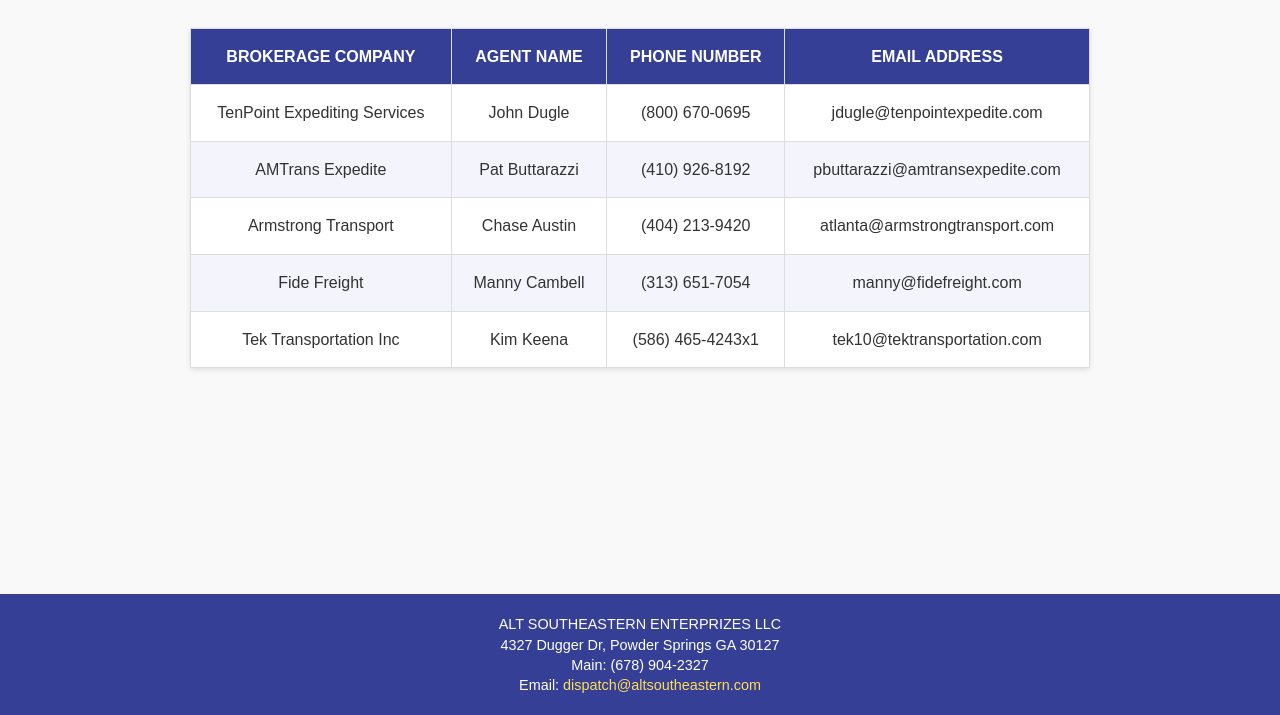
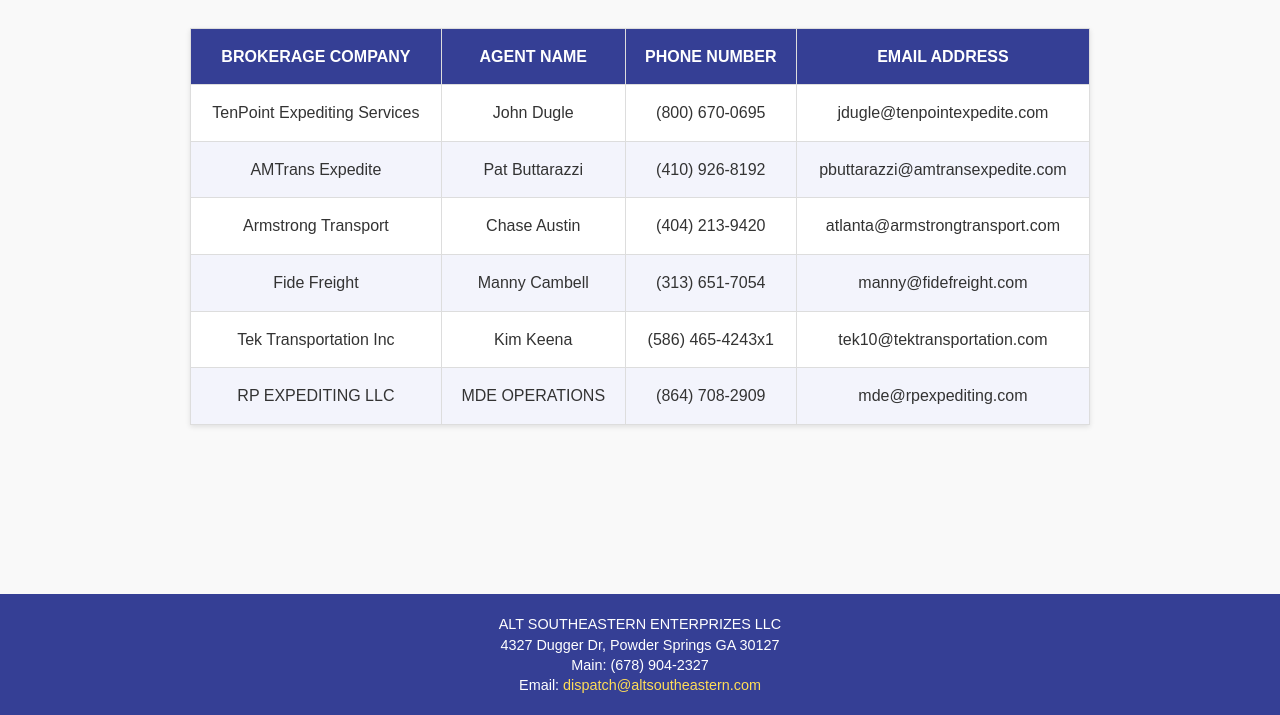
Before and after one commit to AlexT-ALT/References-list, a plain HTML site: page index.html in a window 1280 px wide. Shown: the part 85-800 px from the top of the page. Drawn offline with Linux system fonts and the light colour scheme.

Commit message:
added 1 ref

```diff
--- a/index.html
+++ b/index.html
@@ -122,6 +122,12 @@
                 <td>(586) 465-4243x1</td>
                 <td>tek10@tektransportation.com</td>
             </tr>
+            <tr>
+                <td>RP EXPEDITING LLC</td>
+                <td>MDE OPERATIONS</td>
+                <td>(864) 708-2909</td>
+                <td>mde@rpexpediting.com</td>
+            </tr>
         </tbody>
     </table>
     <footer>
```
